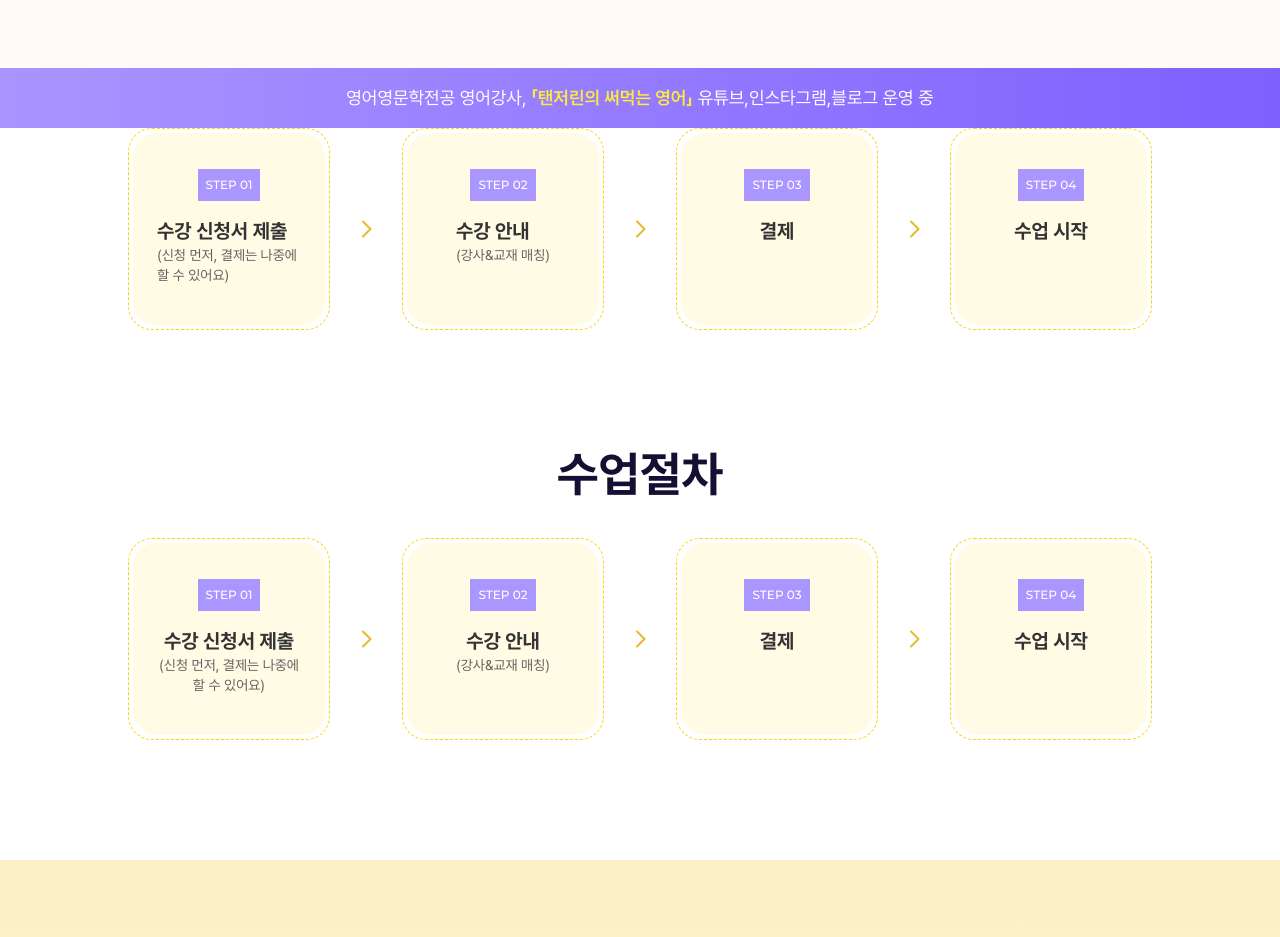
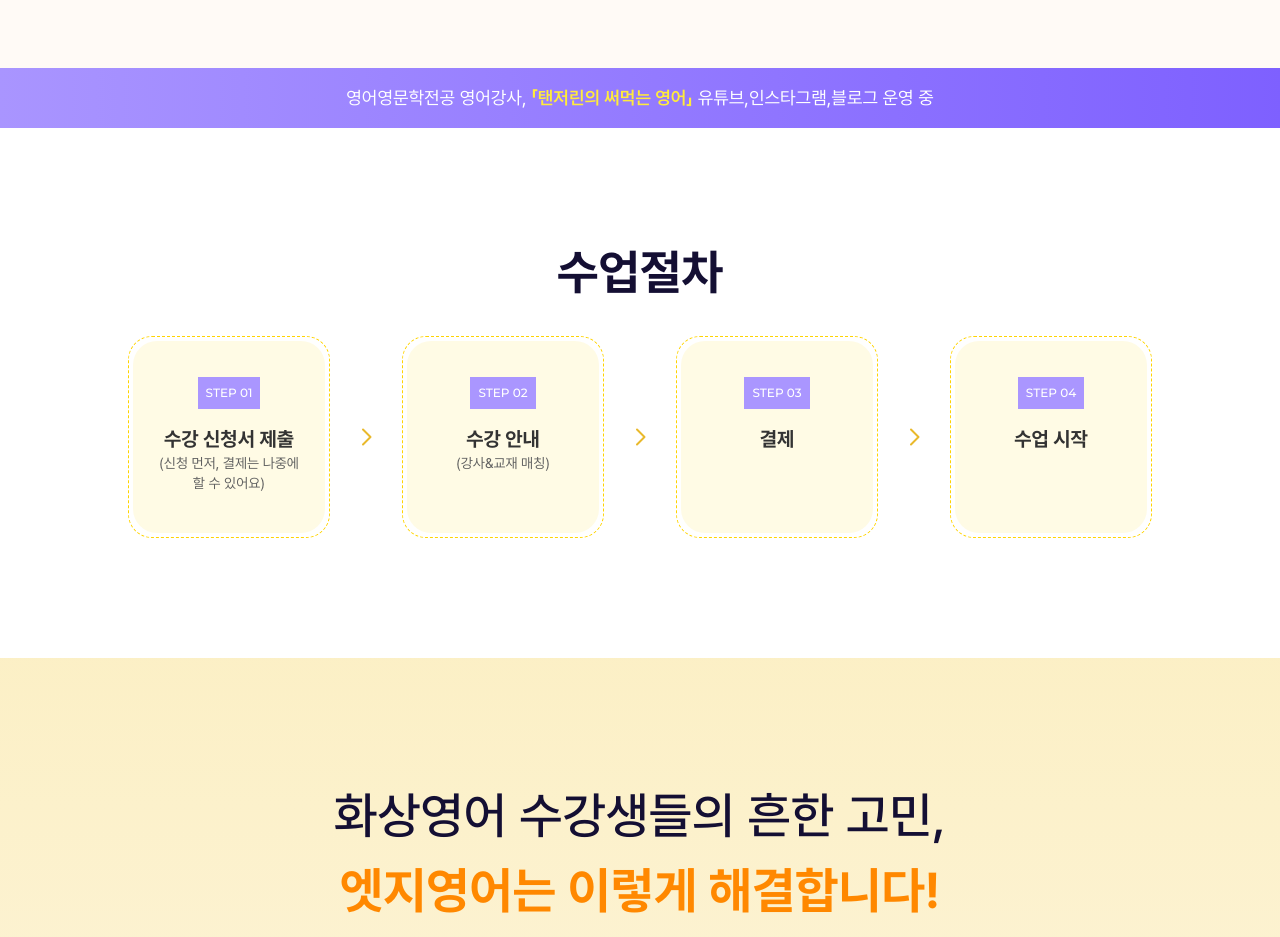
Before and after one commit to gandy818/edge-english, a Next.js app: page / in a window 1280 px wide. Shown: the part 1780-2717 px from the top of the page. Built offline with nearby package versions, Linux system fonts and the light colour scheme.

Commit message:
fix: 수업절차 flex 정렬 안되는 오류 해결

```diff
--- a/src/app/page.tsx
+++ b/src/app/page.tsx
@@ -201,103 +201,10 @@ export default function Home() {
         </div>
       </div>
 
-      {/* test */}
-
-      <div className="flex items-center justify-center">
-        {/* step 01 */}
-        <div className="w-fit rounded-3xl border border-dashed border-edge-yellow p-1">
-          <div className="flex aspect-square h-48 flex-col items-center justify-center gap-4 rounded-3xl bg-[#FFD4011A] p-6 max-lg:h-40 max-lg:p-2 max-md:h-33 max-md:p-4">
-            <span className="badge border-none bg-[#AA96FF] p-2 font-montserrat text-xs font-medium text-white">
-              STEP 01
-            </span>
-            <div>
-              <p className="text-xl font-bold max-lg:tracking-[-0.8px] max-md:text-base">
-                수강 신청서 제출
-              </p>
-              <p className="h-11 text-sm text-edge-gray max-md:text-xs">
-                (신청 먼저, 결제는 나중에 할 수 있어요)
-              </p>
-            </div>
-          </div>
-        </div>
-
-        {/* arrow */}
-        <div className="px-6 max-lg:px-1 max-md:hidden">
-          <Image
-            src={'/icons/main/yellow-right-arrow.svg'}
-            width={24}
-            height={24}
-            alt="yellow-right-arrow.svg"
-          />
-        </div>
-
-        {/* step 02 */}
-        <div className="w-fit rounded-3xl border border-dashed border-edge-yellow p-1">
-          <div className="flex aspect-square h-48 flex-col place-content-center items-center gap-4 rounded-3xl bg-[#FFD4011A] p-6 max-lg:h-40 max-lg:p-2 max-md:h-33 max-md:p-4">
-            <span className="badge border-none bg-[#AA96FF] p-2 font-montserrat text-xs font-medium text-white">
-              STEP 02
-            </span>
-            <div>
-              <p className="text-xl font-bold max-md:text-base">수강 안내</p>
-              <p className="h-11 text-sm text-edge-gray max-md:text-xs">
-                (강사&교재 매칭)
-              </p>
-            </div>
-          </div>
-        </div>
-
-        {/* arrow */}
-        <div className="px-6 max-lg:px-1 max-md:hidden">
-          <Image
-            src={'/icons/main/yellow-right-arrow.svg'}
-            width={24}
-            height={24}
-            alt="yellow-right-arrow.svg"
-          />
-        </div>
-
-        {/* step 03 */}
-        <div className="w-fit rounded-3xl border border-dashed border-edge-yellow p-1">
-          <div className="flex aspect-square h-48 flex-col items-center justify-center gap-4 rounded-3xl bg-[#FFD4011A] p-6 max-lg:h-40 max-lg:p-2 max-md:h-33 max-md:p-4">
-            <span className="badge border-none bg-[#AA96FF] p-2 font-montserrat text-xs font-medium text-white">
-              STEP 03
-            </span>
-            <div>
-              <p className="text-xl font-bold max-md:text-base">결제</p>
-              <p className="h-11 text-sm text-edge-gray max-md:text-xs"></p>
-            </div>
-          </div>
-        </div>
-
-        {/* arrow */}
-        <div className="px-6 max-lg:px-1 max-md:hidden">
-          <Image
-            src={'/icons/main/yellow-right-arrow.svg'}
-            width={24}
-            height={24}
-            alt="yellow-right-arrow.svg"
-          />
-        </div>
-
-        {/* step 04 */}
-        <div className="w-fit rounded-3xl border border-dashed border-edge-yellow p-1">
-          <div className="flex-center aspect-square h-48 flex-col gap-4 rounded-3xl bg-[#FFD4011A] p-6 max-lg:h-40 max-lg:p-2 max-md:h-33 max-md:p-4">
-            <span className="badge border-none bg-[#AA96FF] p-2 font-montserrat text-xs font-medium text-white">
-              STEP 04
-            </span>
-            <div>
-              <p className="text-xl font-bold max-md:text-base">수업 시작</p>
-              <p className="h-11 text-sm text-edge-gray max-md:text-xs"></p>
-            </div>
-          </div>
-        </div>
-      </div>
-      {/* test */}
-
       {/* 섹션 3 수업 절차 */}
       <div className="mx-auto my-[120px] w-fit text-center max-md:my-15 max-md:px-4.5">
         <h3 className="text-5xl font-bold text-[#140F33] max-md:text-[34px]">수업절차</h3>
-        <div className="mt-10 flex place-content-center items-center max-md:grid max-md:grid-cols-2 max-md:flex-wrap max-md:gap-6">
+        <div className="mt-10 flex items-center justify-center max-md:grid max-md:grid-cols-2 max-md:flex-wrap max-md:gap-6">
           {/* step 01 */}
           <div className="w-fit rounded-3xl border border-dashed border-edge-yellow p-1">
             <div className="flex aspect-square h-48 flex-col items-center justify-center gap-4 rounded-3xl bg-[#FFD4011A] p-6 max-lg:h-40 max-lg:p-2 max-md:h-33 max-md:p-4">
@@ -327,7 +234,7 @@ export default function Home() {
 
           {/* step 02 */}
           <div className="w-fit rounded-3xl border border-dashed border-edge-yellow p-1">
-            <div className="flex-center aspect-square h-48 flex-col gap-4 rounded-3xl bg-[#FFD4011A] p-6 max-lg:h-40 max-lg:p-2 max-md:h-33 max-md:p-4">
+            <div className="flex aspect-square h-48 flex-col items-center justify-center gap-4 rounded-3xl bg-[#FFD4011A] p-6 max-lg:h-40 max-lg:p-2 max-md:h-33 max-md:p-4">
               <span className="badge border-none bg-[#AA96FF] p-2 font-montserrat text-xs font-medium text-white">
                 STEP 02
               </span>
@@ -352,7 +259,7 @@ export default function Home() {
 
           {/* step 03 */}
           <div className="w-fit rounded-3xl border border-dashed border-edge-yellow p-1">
-            <div className="flex-center aspect-square h-48 flex-col gap-4 rounded-3xl bg-[#FFD4011A] p-6 max-lg:h-40 max-lg:p-2 max-md:h-33 max-md:p-4">
+            <div className="flex aspect-square h-48 flex-col items-center justify-center gap-4 rounded-3xl bg-[#FFD4011A] p-6 max-lg:h-40 max-lg:p-2 max-md:h-33 max-md:p-4">
               <span className="badge border-none bg-[#AA96FF] p-2 font-montserrat text-xs font-medium text-white">
                 STEP 03
               </span>
@@ -375,7 +282,7 @@ export default function Home() {
 
           {/* step 04 */}
           <div className="w-fit rounded-3xl border border-dashed border-edge-yellow p-1">
-            <div className="flex-center aspect-square h-48 flex-col gap-4 rounded-3xl bg-[#FFD4011A] p-6 max-lg:h-40 max-lg:p-2 max-md:h-33 max-md:p-4">
+            <div className="flex aspect-square h-48 flex-col items-center justify-center gap-4 rounded-3xl bg-[#FFD4011A] p-6 max-lg:h-40 max-lg:p-2 max-md:h-33 max-md:p-4">
               <span className="badge border-none bg-[#AA96FF] p-2 font-montserrat text-xs font-medium text-white">
                 STEP 04
               </span>
```
